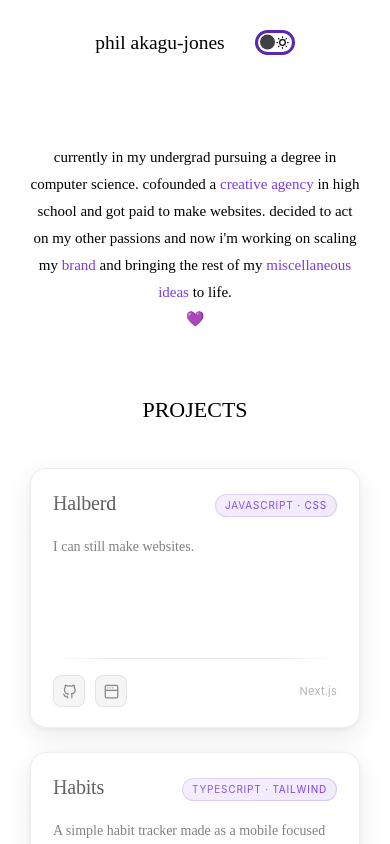
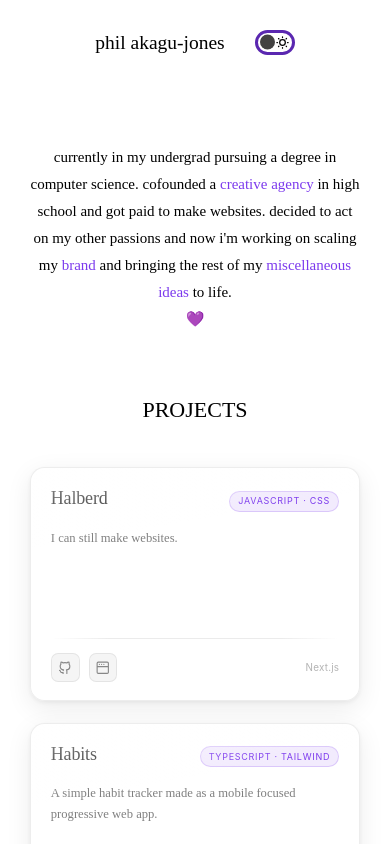
Before and after one commit to philakagujones/PersonalSite, a Next.js app: page / in a window 390 px wide. Shown: the top 844 px of the page. Built offline with nearby package versions, Linux system fonts and the light colour scheme.

Commit message:
card + styling clean up

```diff
--- a/pages/comps/card1.js
+++ b/pages/comps/card1.js
@@ -5,12 +5,12 @@ function Card1() {
     return (
         <div className={styles.container}>
             <div className={styles.header}>
-                <span className={styles.title}>Bet!</span>
+                <span className={styles.title}>sWIPE</span>
                 <span className={styles.badge}>Coming soon</span>
             </div>
 
             <p className={styles.body}>
-                Fun, peer-to-peer platform that lets you place bets with your friends on anything.
+                Swipe your phone clean.
             </p>
 
             <div>
--- a/pages/comps/card2.js
+++ b/pages/comps/card2.js
@@ -5,12 +5,12 @@ function Card2() {
     return (
         <div className={styles.container}>
             <div className={styles.header}>
-                <span className={styles.title}>Slate</span>
+                <span className={styles.title}>Stater</span>
                 <span className={styles.badge}>Coming soon</span>
             </div>
 
             <p className={styles.body}>
-                Finance app designed to help people track and manage their finances seamlessly across devices.
+                Privacy focused personal finance app for Canadians.
             </p>
 
             <div>
--- a/pages/comps/card3.js
+++ b/pages/comps/card3.js
@@ -5,12 +5,12 @@ function Card3() {
     return (
         <div className={styles.container}>
             <div className={styles.header}>
-                <span className={styles.title}>Apps+</span>
+                <span className={styles.title}>Sortir</span>
                 <span className={styles.badge}>Coming soon</span>
             </div>
 
             <p className={styles.body}>
-                A better version of 'Apps' for MacOS.
+                Let's go out!
             </p>
 
             <div>
--- a/pages/index.js
+++ b/pages/index.js
@@ -58,7 +58,7 @@ export default function Home() {
                 auto
                 rounded
                 color="gradient"
-                className='hover:translate-y-2'
+                className={styles.workBtn}
               >
                 Let's Work
               </Button>
--- a/styles/Cards.module.css
+++ b/styles/Cards.module.css
@@ -9,15 +9,15 @@
   --card-border-hover:     rgba(0, 0, 0, 0.11);
   --card-border-active:    rgba(0, 0, 0, 0.06);
   --card-shadow:
-    0 2px 6px  rgba(0, 0, 0, 0.06),
-    0 8px 28px rgba(0, 0, 0, 0.08);
+    0 1.8px 5.4px  rgba(0, 0, 0, 0.06),
+    0 7.2px 25.2px rgba(0, 0, 0, 0.08);
   --card-shadow-hover:
-    0 8px 20px  rgba(0, 0, 0, 0.10),
-    0 24px 56px rgba(0, 0, 0, 0.12),
-    0 0 0 1px   rgba(255, 255, 255, 0.80) inset;
+    0 7.2px 18px    rgba(0, 0, 0, 0.10),
+    0 21.6px 50.4px rgba(0, 0, 0, 0.12),
+    0 0 0 0.9px     rgba(255, 255, 255, 0.80) inset;
   --card-shadow-active:
-    0 1px 4px  rgba(0, 0, 0, 0.08),
-    0 4px 12px rgba(0, 0, 0, 0.06);
+    0 0.9px 3.6px  rgba(0, 0, 0, 0.08),
+    0 3.6px 10.8px rgba(0, 0, 0, 0.06);
   --card-sheen:            rgba(255, 255, 255, 0.60);
   --card-glow:             rgba(124, 58, 237, 0.10);
 
@@ -49,17 +49,17 @@
   --card-border-hover:     rgba(255, 255, 255, 0.18);
   --card-border-active:    rgba(255, 255, 255, 0.10);
   --card-shadow:
-    0 2px 6px  rgba(0, 0, 0, 0.35),
-    0 8px 32px rgba(0, 0, 0, 0.28),
-    0 1px 0    rgba(255, 255, 255, 0.06) inset;
+    0 1.8px 5.4px  rgba(0, 0, 0, 0.35),
+    0 7.2px 28.8px rgba(0, 0, 0, 0.28),
+    0 0.9px 0      rgba(255, 255, 255, 0.06) inset;
   --card-shadow-hover:
-    0 8px 20px  rgba(0, 0, 0, 0.45),
-    0 24px 60px rgba(0, 0, 0, 0.35),
-    0 0 0 1px   rgba(255, 255, 255, 0.14) inset,
-    0 1px 0     rgba(255, 255, 255, 0.18) inset;
+    0 7.2px 18px  rgba(0, 0, 0, 0.45),
+    0 21.6px 54px rgba(0, 0, 0, 0.35),
+    0 0 0 0.9px   rgba(255, 255, 255, 0.14) inset,
+    0 0.9px 0     rgba(255, 255, 255, 0.18) inset;
   --card-shadow-active:
-    0 1px 4px  rgba(0, 0, 0, 0.40),
-    0 4px 16px rgba(0, 0, 0, 0.30);
+    0 0.9px 3.6px  rgba(0, 0, 0, 0.40),
+    0 3.6px 14.4px rgba(0, 0, 0, 0.30);
   --card-sheen:            rgba(255, 255, 255, 0.13);
   --card-glow:             rgba(124, 58, 237, 0.25);
 
@@ -83,15 +83,15 @@
 /* ── Container ────────────────────────────────────────── */
 .container {
   position: relative;
-  margin: 20px;
-  padding: 28px 28px 24px;
-  width: 380px;
-  min-height: 260px;
+  margin: 18px;
+  padding: 25.2px 25.2px 21.6px;
+  width: 342px;
+  min-height: 234px;
   display: grid;
   grid-template-rows: auto 1fr auto;
-  gap: 18px;
+  gap: 16.2px;
   overflow: hidden;
-  border-radius: 20px;
+  border-radius: 18px;
   cursor: pointer;
 
   background: var(--card-bg);
@@ -112,7 +112,7 @@
   content: '';
   position: absolute;
   inset: 0;
-  border-radius: 20px;
+  border-radius: 18px;
   background: linear-gradient(170deg, var(--card-sheen) 0%, transparent 28%);
   pointer-events: none;
 }
@@ -157,11 +157,11 @@
   display: flex;
   align-items: flex-start;
   justify-content: space-between;
-  gap: 12px;
+  gap: 10.8px;
 }
 
 .title {
-  font-size: 20px;
+  font-size: 18px;
   font-weight: 400;
   color: var(--title-color);
   line-height: 1.2;
@@ -171,21 +171,21 @@
 .badge {
   flex-shrink: 0;
   font-family: -apple-system, BlinkMacSystemFont, 'SF Pro Text', sans-serif;
-  font-size: 10px;
+  font-size: 9px;
   letter-spacing: 0.08em;
   text-transform: uppercase;
   color: var(--badge-color);
   background: var(--badge-bg);
   border: 1px solid var(--badge-border);
-  border-radius: 100px;
-  padding: 3px 9px;
+  border-radius: 90px;
+  padding: 2.7px 8.1px;
   white-space: nowrap;
-  margin-top: 3px;
+  margin-top: 2.7px;
 }
 
 /* ── Body ─────────────────────────────────────────────── */
 .body {
-  font-size: 14px;
+  font-size: 12.6px;
   line-height: 1.65;
   color: var(--body-color);
   margin: 0;
@@ -201,7 +201,7 @@
     var(--divider-color) 80%,
     transparent 100%
   );
-  margin-bottom: 16px;
+  margin-bottom: 14.4px;
 }
 
 /* ── Footer ───────────────────────────────────────────── */
@@ -213,7 +213,7 @@
 
 .icons {
   display: flex;
-  gap: 10px;
+  gap: 9px;
   align-items: center;
 }
 
@@ -222,9 +222,9 @@
   display: flex;
   align-items: center;
   justify-content: center;
-  width: 32px;
-  height: 32px;
-  border-radius: 8px;
+  width: 28.8px;
+  height: 28.8px;
+  border-radius: 7.2px;
   background: var(--icon-bg);
   border: 1px solid var(--icon-border);
   color: var(--icon-color);
@@ -249,14 +249,14 @@
 
 /* Scale unicons SVGs to fit the 32px button */
 .iconBtn > * {
-  width: 15px !important;
-  height: 15px !important;
+  width: 13.5px !important;
+  height: 13.5px !important;
 }
 
 /* ── Stack label ──────────────────────────────────────── */
 .stackLabel {
   font-family: -apple-system, BlinkMacSystemFont, 'SF Pro Text', sans-serif;
-  font-size: 11px;
+  font-size: 9.9px;
   color: var(--stack-color);
   letter-spacing: 0.02em;
 }
@@ -264,22 +264,22 @@
 /* ── Responsive ───────────────────────────────────────── */
 @media screen and (max-width: 943px) {
   .container {
-    width: 300px;
+    width: 270px;
   }
 }
 
 @media screen and (max-width: 640px) {
   .container {
-    width: min(400px, 100%);
-    margin: 15px 0;
+    width: min(360px, 100%);
+    margin: 13.5px 0;
   }
 }
 
 @media screen and (max-width: 480px) {
   .container {
     width: 100%;
-    margin: 12px 0;
-    border-radius: 16px;
-    padding: 22px 22px 20px;
+    margin: 10.8px 0;
+    border-radius: 14.4px;
+    padding: 19.8px 19.8px 18px;
   }
 }
--- a/styles/Home.module.css
+++ b/styles/Home.module.css
@@ -79,3 +79,37 @@
     align-items: center;
   }
 }
+
+/* ── "Let's Work" button — flowing gradient on hover ──── */
+.workBtn {
+  background: linear-gradient(
+    112deg,
+    #06B7DB 0%,
+    #FF4ECD 25%,
+    #0072F5 50%,
+    #FF4ECD 75%,
+    #06B7DB 100%
+  ) !important;
+  background-size: 200% auto !important;
+  background-position: 0% center !important;
+  transition: box-shadow 0.4s ease, background-position 0.4s ease !important;
+}
+
+.workBtn:hover {
+  animation: workBtnFlow 3s linear infinite;
+  box-shadow: 0 6px 22px rgba(255, 78, 205, 0.35),
+              0 6px 22px rgba(6, 183, 219, 0.25) !important;
+}
+
+@keyframes workBtnFlow {
+  to {
+    background-position: -200% center;
+  }
+}
+
+@media (prefers-reduced-motion: reduce) {
+  .workBtn:hover {
+    animation: none;
+    background-position: -100% center !important;
+  }
+}
```
